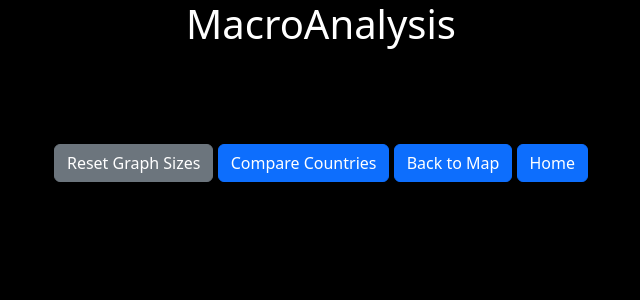
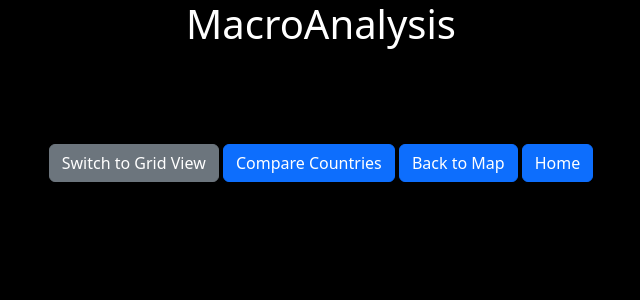
Before and after one commit to PenguinsAreSuperCool/MacroAnalysis, a Flask app: template deepA/templates/country.html in a window 1280 px wide. Shown: the top 300 px of the page, without its empty margins (319-959 px from the left). Run offline with Flask 3, Linux system fonts and the light colour scheme; the template is opened without the code that fills it, so the values that code supplies are empty; some libraries are stand-ins or nearby versions.

Commit message:
Final final version. ADD YT

```diff
--- a/deepA/static/styles.css
+++ b/deepA/static/styles.css
@@ -114,7 +114,7 @@ blockquote {
     min-width: 300px;
     min-height: 300px;
     height: 400px;
-    width: 48%;
+    width: 100%;
     max-width: 100%;
     padding: 0.5em;
     border: 1px solid rgba(255, 255, 255, 0.2);
--- a/deepA/templates/country.html
+++ b/deepA/templates/country.html
@@ -6,7 +6,7 @@
 {% block main %}
 <div class="country-container">
     <h1 class="text-center">MacroAnalysis</h1>
-    <div class="graph-grid" style="display: flex; flex-wrap: wrap; gap: 1em;">
+    <div class="graph-grid" style="display: flex; flex-wrap: wrap; flex-direction: column; gap: 1em;">
         {% for indicator in indicators %}
             <div id="resizable_{{ indicator }}" class="graph-resizable" draggable="true" ondragstart="dragStart(event)" ondragover="allowDrop(event)" ondrop="drop(event)">
                 <div id="graph_{{ indicator }}" class="graph-box"></div>
@@ -15,7 +15,7 @@
     </div>
 
     <div class="text-center" style="margin-top: 1.5em;">
-        <button onclick="resetGraphSizes()" class="btn btn-secondary">Reset Graph Sizes</button>
+        <button id="toggle-layout" class="btn btn-secondary">Switch to Grid View</button>
         <a href="/compare" class="btn btn-primary">Compare Countries</a>
         <a href="/map" class="btn btn-primary">Back to Map</a>
         <a href="/" class="btn btn-primary">Home</a>
@@ -50,15 +50,6 @@
         {% endfor %}
     });
 
-    function resetGraphSizes() {
-        document.querySelectorAll(".graph-resizable").forEach(el => {
-            el.style.width = "48%";
-            el.style.height = "400px";
-        });
-        {% for indicator in indicators %}
-            Plotly.Plots.resize(document.getElementById('graph_{{ indicator }}'));
-        {% endfor %}
-    }
     const resizeObserver = new ResizeObserver(entries => {
         for (let entry of entries) {
             const graph = entry.target.querySelector('.graph-box');
@@ -90,6 +81,24 @@
             parent.insertBefore(draggedEl, dropTarget);
         }
     }
+
+    document.getElementById('toggle-layout').addEventListener('click', function () {
+        const grid = document.querySelector('.graph-grid');
+        const resizables = document.querySelectorAll('.graph-resizable');
+        if (grid.style.flexDirection === 'column') {
+            grid.style.flexDirection = '';
+            resizables.forEach(el => {
+                el.style.width = '48%';
+            });
+            this.textContent = 'Switch to List View';
+        } else {
+            grid.style.flexDirection = 'column';
+            resizables.forEach(el => {
+                el.style.width = '100%';
+            });
+            this.textContent = 'Switch to Grid View';
+        }
+    });
 </script>
 
 {% endblock %}
```
Also changed, not shown: deepA/templates/compare_countries.html (+20 -2 lines).
